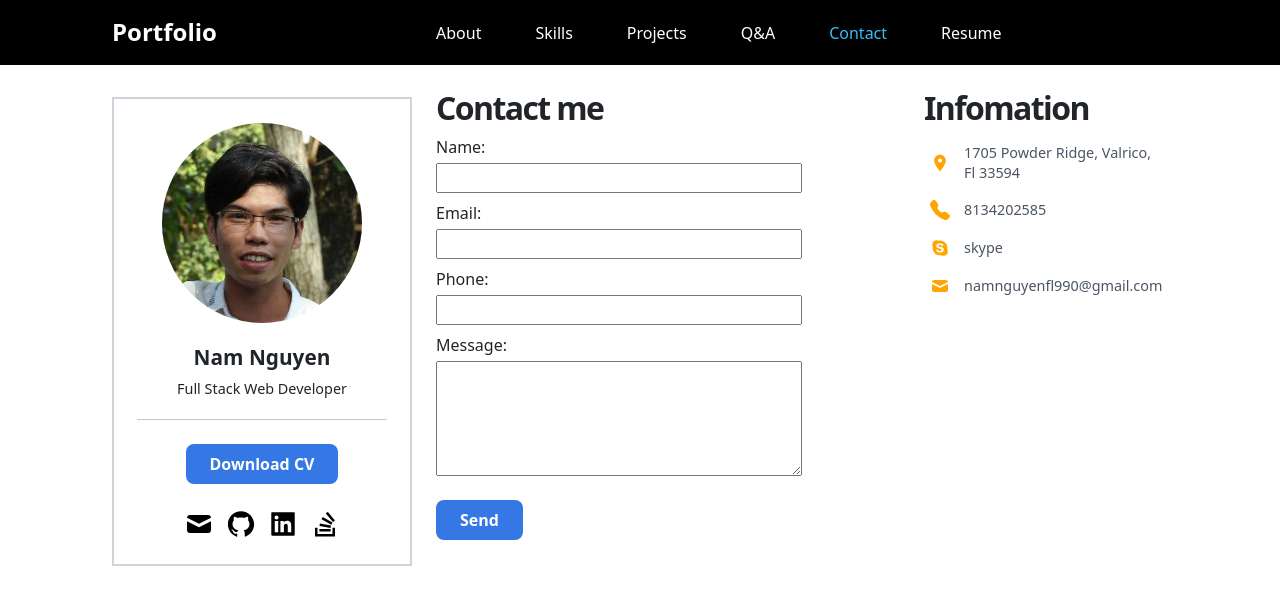
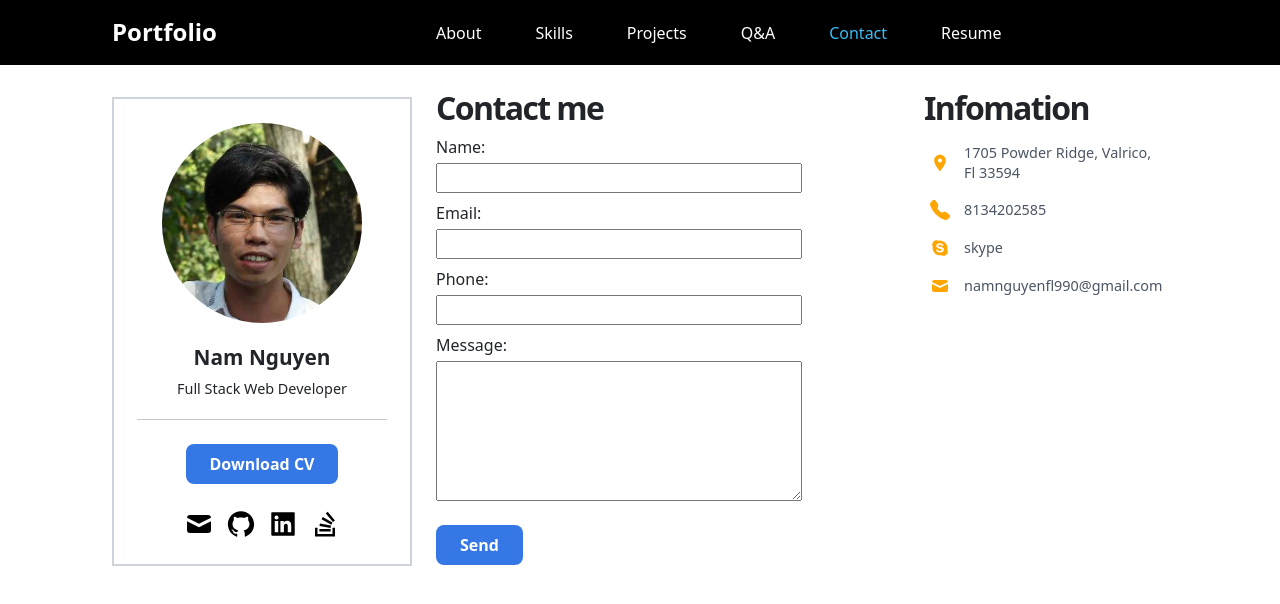
Before and after one commit to namnguyendevfl/next-js, a Next.js app: page /contact in a window 1280 px wide. Shown: the top 604 px of the page. Built offline with nearby package versions, Linux system fonts and the light colour scheme.

Commit message:
increased the text-area height of the contact from 115px tp 140px

```diff
--- a/components/per-page/contact.module.css
+++ b/components/per-page/contact.module.css
@@ -4,7 +4,7 @@
 
 .textarea {
     width: 100%;
-    height: 115px;
+    height: 140px;
 }
 
 .small-spacing {
```
